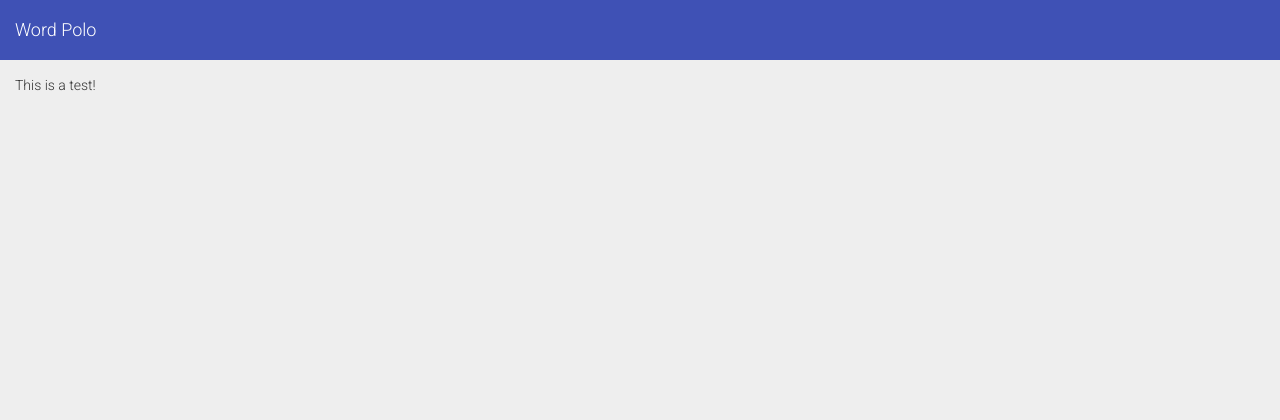
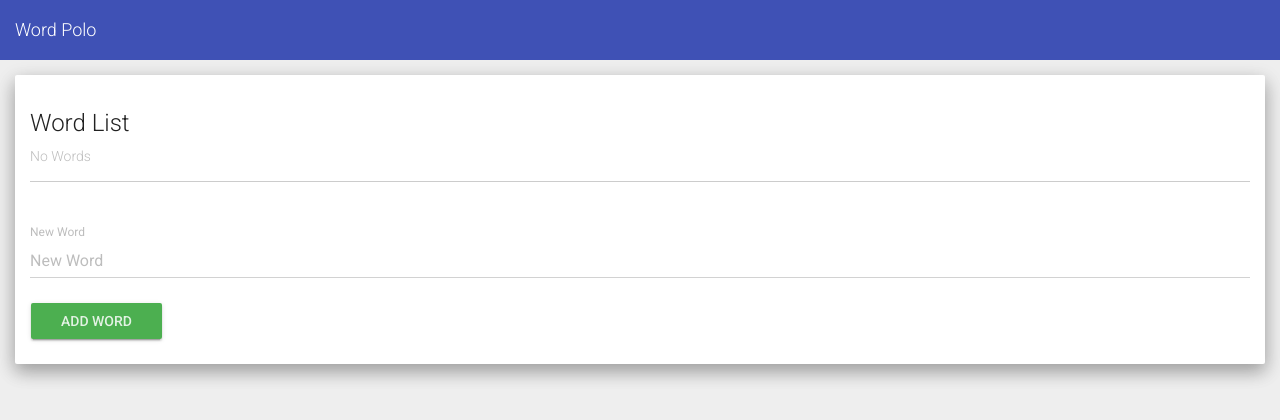
Before and after one commit to ezwang/HackTJ2016, a Flask app: page / in a window 1280 px wide. Shown: the top 420 px of the page. Run offline with Flask 2, Linux system fonts and the light colour scheme; some libraries are stand-ins or nearby versions.

Commit message:
added basic word editor

```diff
--- /dev/null
+++ b/static/js/script.js
@@ -0,0 +1,3 @@
+$(document).ready(function() {
+    $.material.init();
+});
--- a/templates/index.html
+++ b/templates/index.html
@@ -3,5 +3,52 @@
     {{ super() }}
 {% endblock %}
 {% block content %}
-<p>This is a test!</p>
+<style>
+#word-list:empty:before
+{
+    display:block;
+    content: 'No Words';
+    color:#BDBDBD;
+    margin-bottom:15px;
+}
+#word-list
+{
+    border-bottom:1px solid #ccc;
+}
+.card
+{
+    padding:15px;
+}
+.word-item
+{
+    border-top:1px solid #ccc;
+    padding:15px;
+}
+</style>
+<script>
+$(document).ready(function() {
+    $("#add-word").click(function(e) {
+        e.preventDefault();
+        if (!$("#new-word").val()) {
+            return;
+        }
+        $("#word-list").append($("<div class='word-item'>" + $("<div />").text($("#new-word").val()).html() + "</div>"));
+        $("#new-word").val("");
+    });
+    $("#new-word").keyup(function(e) {
+        if (e.keyCode == 13) {
+            $("#add-word").click();
+        }
+    });
+});
+</script>
+<div class="card">
+    <h3>Word List</h3>
+    <div id="word-list"></div>
+    <div class="form-group">
+        <label for="new-word" class="control-label">New Word</label>
+        <input type="text" id="new-word" name="new-word" class="form-control" placeholder="New Word" />
+    </div>
+    <button id="add-word" class="btn btn-raised btn-success">Add Word</button>
+</div>
 {% endblock %}
--- a/templates/layout.html
+++ b/templates/layout.html
@@ -11,6 +11,9 @@
         <link rel="stylesheet" href="/css/style.css">
         <script src="https://ajax.googleapis.com/ajax/libs/jquery/2.2.0/jquery.min.js"></script>
         <script src="https://maxcdn.bootstrapcdn.com/bootstrap/3.3.6/js/bootstrap.min.js" integrity="sha384-0mSbJDEHialfmuBBQP6A4Qrprq5OVfW37PRR3j5ELqxss1yVqOtnepnHVP9aJ7xS" crossorigin="anonymous"></script>
+        <script src="/js/material.min.js">
+        <script src="/js/ripples.min.js">
+        <script src="/js/script.js"></script>
         {% endblock %}
     </head>
     <body>
```
